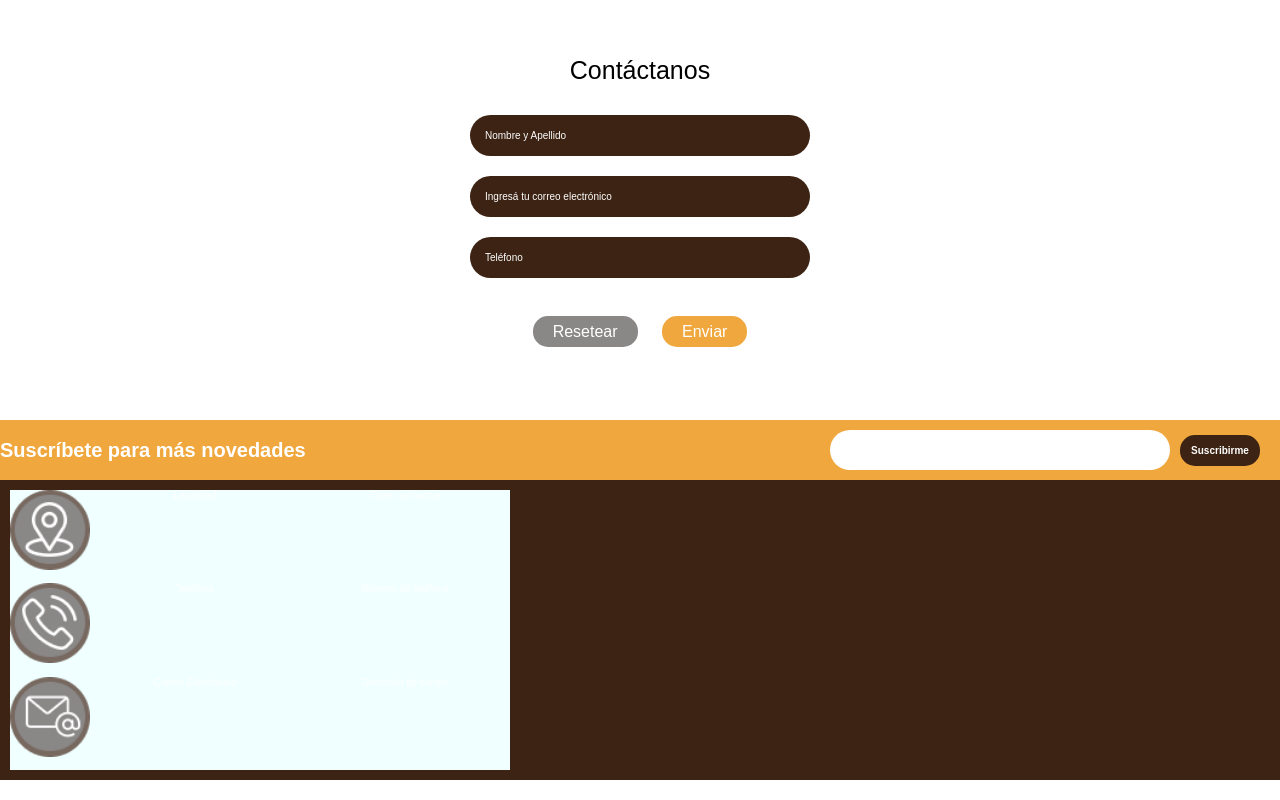
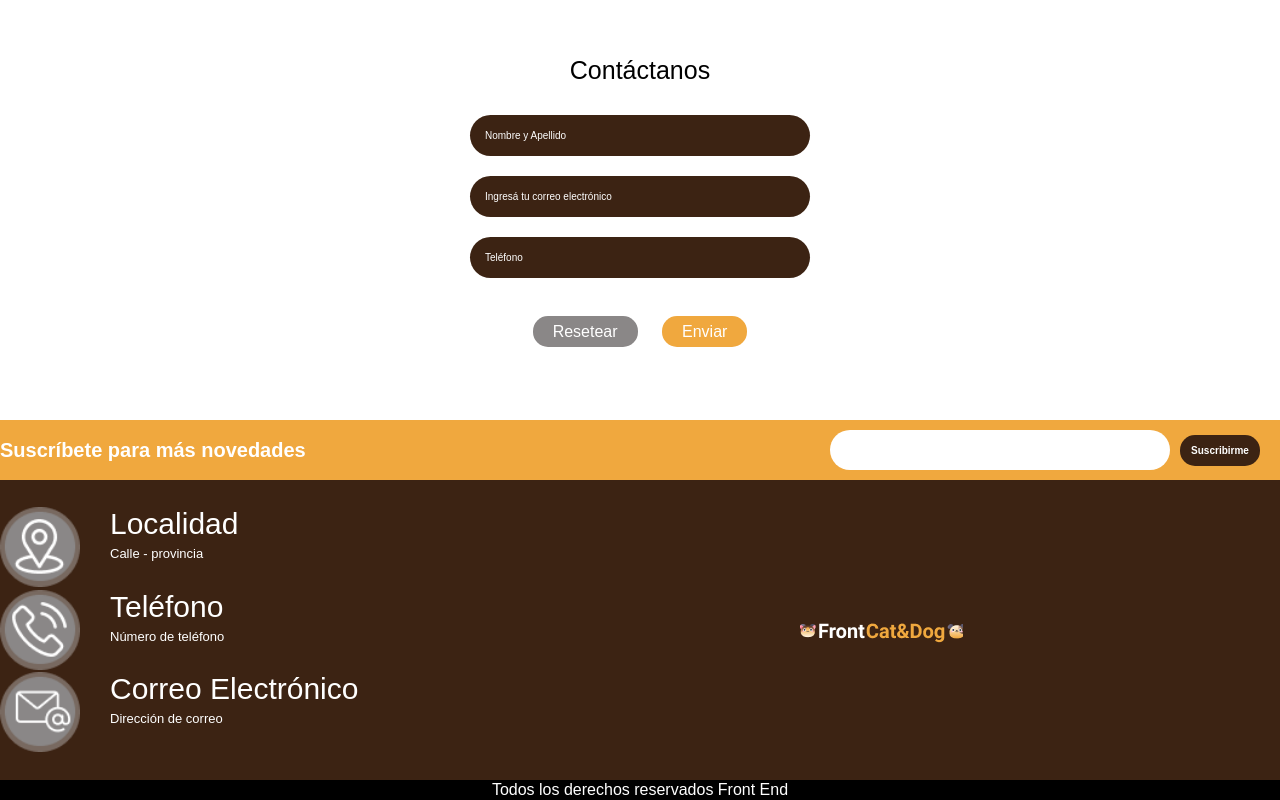
Before and after one commit to pueblandres/fron-end-1, a plain HTML site: page clase11s/index.html in a window 1280 px wide. Shown: the part 1126-1926 px from the top of the page. Drawn offline with Linux system fonts and the light colour scheme.

Commit message:
ejercicio 11 terminado

```diff
--- a/clase11s/css/style.css
+++ b/clase11s/css/style.css
@@ -2,6 +2,7 @@
     margin: 0px;
     box-sizing: border-box;
     font-family: Arial, Helvetica, sans-serif;
+
 }
 
 .fotA{
@@ -191,6 +192,7 @@
     background-color: #F0A83E;
     align-items: center;
     justify-content: space-between;
+
 }
 .navegador-i .novedades{
      color: white;
@@ -225,30 +227,64 @@
 
 }
 
-footer{
+
+
+
+
+
+.footer{
     display: flex;
     flex-direction: column;
+    justify-content: space-evenly;
     Width :100%;
     Height :300px;
     background-color: #3C2313;
-    padding: 10px;
+    padding-top: 25px;
 }
 .iconos-f{
     display: flex;
-   background-color: azure;
-    Width :500px;
-    Height :100px;
+    Width :400px;
+    Height :80px;
 
 
 }
-.iconos-f img{
+.foto-footer{
+    display: flex;
     Width :80px;
     Height :80px;
 }
-.iconos-f p{
-    text-align: center;
-    Width :500px;
+.texto-if{
+
+    Width :300px;
     Height :80px;
     color: white;
     font-size: 10px;
+    padding-left: 30px;
 }
+.texto-if .tex-f-a{
+    font-size: 30px;
+    padding-bottom: 5px;
+}
+.texto-if .tex{
+    font-size: 13px;
+}
+.derechos{
+    width: auto;
+    height: 20px;
+    display: flex;
+    justify-content: center;
+    background-color: black;
+    align-items: center;
+    color: white;
+}
+
+.logo-footer{
+    width: 163px;
+    height: 23px;
+    background-image: url("../img/Logofooter.png");
+
+    position: relative;
+    left: 800px;
+    bottom: 135px;
+
+}
--- a/clase11s/index.html
+++ b/clase11s/index.html
@@ -88,6 +88,7 @@
             </div>
         </section>
         <section class="navegador-i">
+
             <div class="novedades"><img src="./img/Group.png" alt="">Suscríbete para más novedades</div>
             <div class="buscador">
                 <div class="a"></div>
@@ -100,31 +101,44 @@
 
     <footer>
 
+    <div class="footer">
+
         <div class="iconos-f">
-            <div class="foto">
-                <img src="img/Location.png" alt="localidad">
+            <div class="foto-footer">
+                <img src="./img/Location.png" alt="">
             </div>
-            <p>Localidad</p>
-            <p class="lc">Calle - provincia</p>
+            <div class="texto-if">
+            <p class="tex-f-a">Localidad</p>
+            <p class="tex">Calle - provincia</p>
+            </div>
         </div>
 
         <div class="iconos-f">
-        <div>
-           <img src="img/Phone.png" alt="telefono">
-        </div>
-             <p>Teléfono</p>
-             <p class="lc">Número de teléfono</p>
+             <div class="foto-footer">
+                <img src="./img/Phone.png" alt="">
+             </div>
+            <div class="texto-if">
+             <p class="tex-f-a">Teléfono</p>
+             <p class="tex">Número de teléfono</p>
+            </div>
         </div>
 
 
+        <div class="iconos-f">
+            <div class="foto-footer">
+               <img src="./img/Correo.png" alt="">
+            </div>
+            <div class="texto-if">
+            <p class="tex-f-a">Correo Electrónico</p>
+            <p class="tex" >Dirección de correo</p>
+            </div>
+        </div>
+        <div class="logo-footer"></div>
 
-        <div class="iconos-f">
-            <div>
-                 <img src="img/Correo.png" alt="correo">
-            </div>
-            <p>Correo Electrónico</p>
-            <p class="lc" >Dirección de correo</p>
-        </div>
+    </div>
+
+    <div class="derechos">Todos los derechos reservados Front End</div>
+
     </footer>
 
 </body>
```
Also changed, not shown: clase11s/img/Logofooter.png (added), 1 other file.
